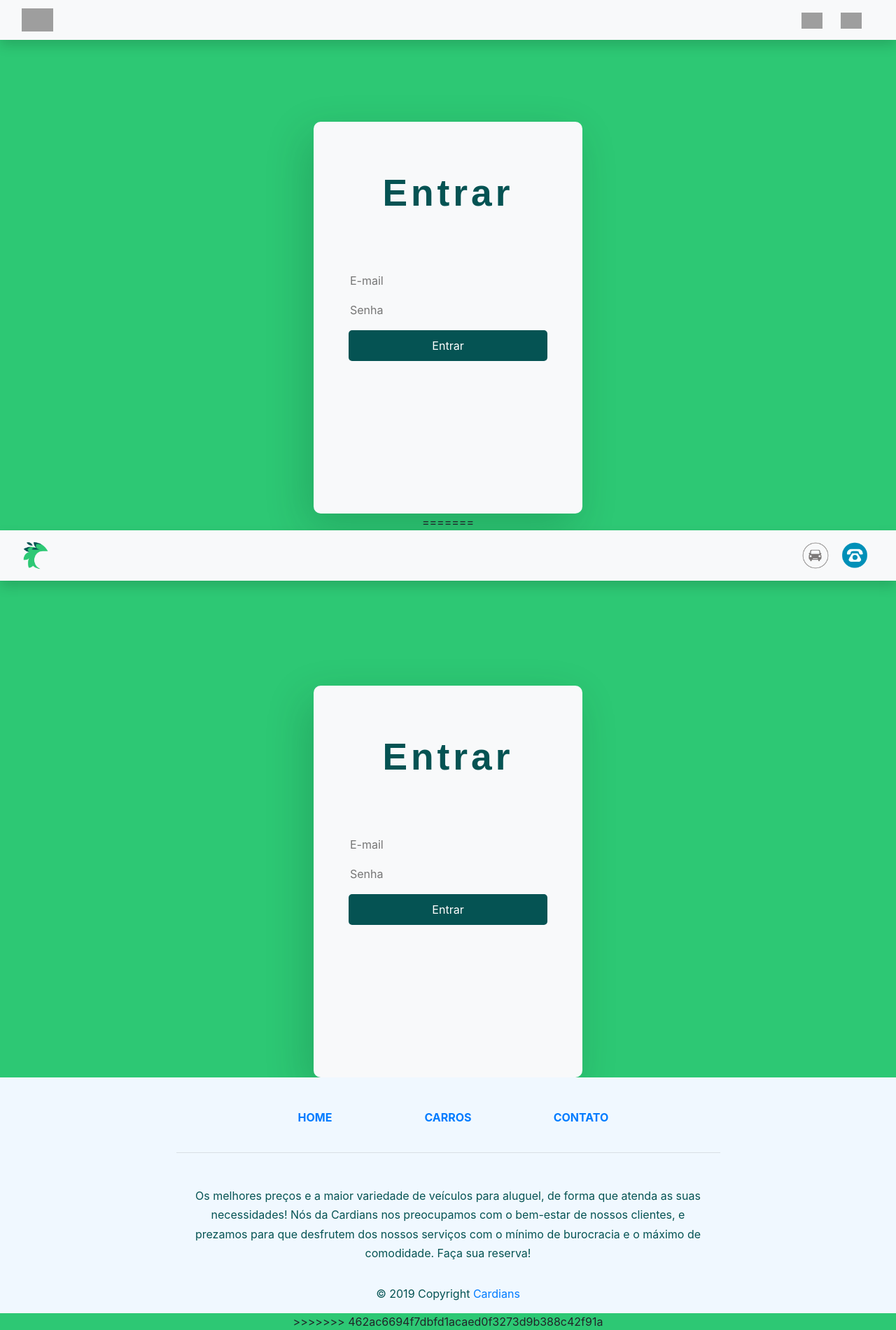
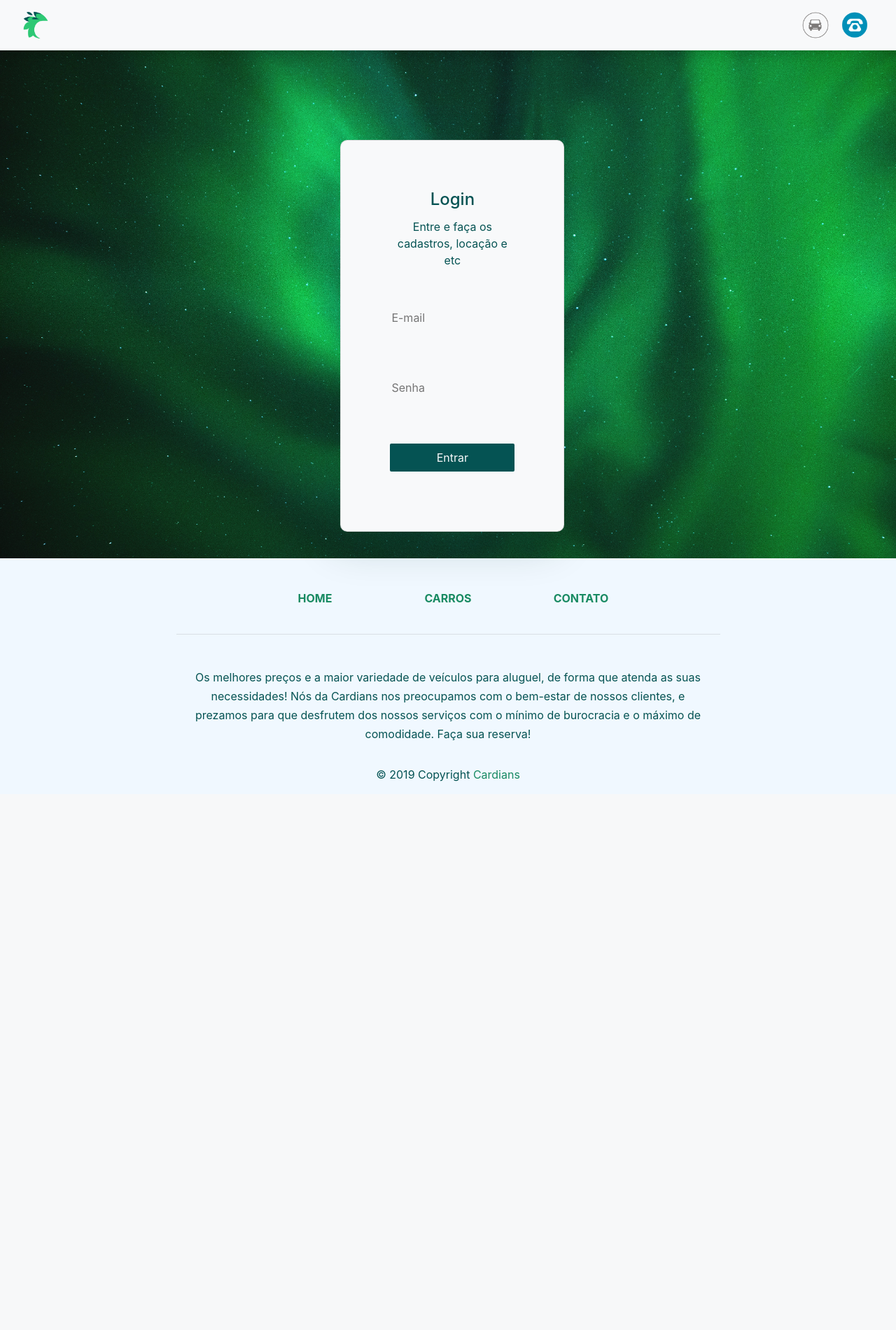
Before and after one commit to miguelitodev/Cardians, a PHP site: page /login.html in a window 1280 px wide. Shown: the whole page at 70% size. After the commit the page ends 1117 px from the top, so only its background shows below. Run offline with PHP 8.4, Linux system fonts and the light colour scheme; grey boxes are pictures that could not be loaded.

Commit message:
refeita a tela de login

```diff
--- a/css/style-parte-admin.css
+++ b/css/style-parte-admin.css
@@ -76,10 +76,8 @@ form {
     width: 30vw;
     height: 70vh;
     margin: 0 auto;
-    margin-top: 150px;
     margin-bottom: 0;
     padding: 50px;
-    padding-top: 70px;
     border-radius: 10px;
     box-shadow: -10px 20px 60px rgba(0, 50, 30, 0.2);
 }
--- a/login.html
+++ b/login.html
@@ -2,69 +2,18 @@
 <html lang="pt-br">
 
 <head>
-<<<<<<< HEAD
-    <title>Entrar</title>
-    <meta charset="UTF-8">
-    <meta name="viewport" content="width=device-width, initial-scale=1, shrink-to-fit=no">
-    <link rel="stylesheet" type="text/css" href="css/bootstrap.min.css" />
-    <link rel="stylesheet" href="css/style-parte-admin.css">
-=======
 	<title>Entrar</title>
 	<meta charset="UTF-8">
 	<meta name="viewport" content="width=device-width, initial-scale=1, shrink-to-fit=no">
 	<link rel="stylesheet" type="text/css" href="css/bootstrap.min.css" />
 	<link rel="stylesheet" href="css/style-parte-admin.css">
->>>>>>> 462ac6694f7dbfd1acaed0f3273d9b388c42f91a
+	<link rel="shortcut icon" href="img/icons/favicon.ico" type="image/x-icon" />
+	<link rel="stylesheet" href="css/style.css">
+
 </head>
 
 <body>
 
-<<<<<<< HEAD
-    <nav class="navbar navbar-expand-lg navbar-light bg-light shadow fixed-top">
-        <div class="container-fluid">
-            <a href="index.php">
-                <img src="img/menu_pag/logoSite.png" width="45" title="Home">
-            </a>
-            <button class="navbar-toggler" type="button" data-toggle="collapse" data-target="#navbarResponsive" aria-controls="navbarResponsive" aria-expanded="false" aria-label="Toggle navigation">
-					<span class="navbar-toggler-icon"></span>
-				</button>
-            <div class="collapse navbar-collapse" id="navbarResponsive">
-                <ul class="navbar-nav ml-auto">
-                    <li class="nav-item">
-                        <a class="nav-link" href="carros.php">
-                            <img src="img/home/icone-carro.png" style="width: 30px; margin-right: 10px;" title="Carros" />
-                        </a>
-                    </li>
-                    <li class="nav-item">
-                        <a class="nav-link" href="contato.php">
-                            <img src="img/menu_pag/logoContato.png" style="width: 30px; margin-right: 10px;" title="Contato" />
-                        </a>
-                    </li>
-                </ul>
-            </div>
-        </div>
-    </nav>
-
-    <div class="container">
-
-        <form class="form-login" action="verifica-login.php" method="POST">
-            <h2 class="form-login-title">Entrar</h2>
-            <div class="form-group">
-                <input class="inputEmail" type="email" name="txtEmail" class="form-control" placeholder="E-mail" required />
-            </div>
-            <div class="form-group">
-                <input class="inputSenha" type="password" name="txtSenha" class="form-control" placeholder="Senha" required />
-            </div>
-            <button type="submit" class="btnEntrar">Entrar</button>
-        </form>
-
-    </div>
-    <script type="text/javascript" src="js/jquery.slim.min.js"></script>
-    <script type="text/javascript" src="js/bootstrap.min.js"></script>
-    <script type="text/javascript" src="js/popper.min.js"></script>
-</body>
-
-=======
 	<nav class="navbar navbar-expand-lg navbar-light bg-light shadow">
 
 		<div class="container-fluid">
@@ -102,22 +51,26 @@
 
 	</nav>
 
-	<div class="container">
-
-		<form class="form-login" action="verifica-login.php" method="POST">
-			<h2 class="form-login-title">Entrar</h2>
-			<div class="form-group">
+	<div class="card form-login" style="margin-left: 38%;">
+		<form  action="verifica-login.php" method="POST">
+			<div class="card-body">
+				<h4 class="card-title">Login</h4>
+				<p class="card-text">Entre e faça os cadastros, locação e etc</p>
+			</div>
+			<div class="card-body">
 				<input class="inputEmail" type="email" name="txtEmail" class="form-control" placeholder="E-mail"
 					required />
 			</div>
-			<div class="form-group">
+			<div class="card-body">
 				<input class="inputSenha" type="password" name="txtSenha" class="form-control" placeholder="Senha"
 					required />
 			</div>
-			<button type="submit" class="btnEntrar">Entrar</button>
+			<div class="card-body">
+				<input class="botoes" type="submit" value="Entrar">
+			</div>
 		</form>
+	</div>
 
-	</div>
 
 	<footer class="page-footer font-small indigo" id="desceai">
 		<div class="container">
@@ -176,5 +129,4 @@
 	<script type="text/javascript" src="js/popper.min.js"></script>
 </body>
 
->>>>>>> 462ac6694f7dbfd1acaed0f3273d9b388c42f91a
 </html>
```
